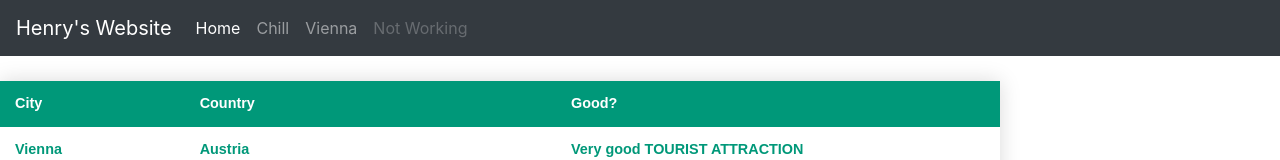
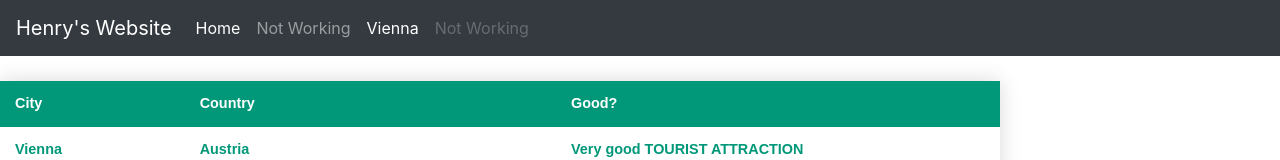
Before and after one commit to Canttuchdiz/vienna-site, a plain HTML site: page index.html in a window 1280 px wide. Shown: the top 160 px of the page. Drawn offline with nearby package versions, Linux system fonts and the light colour scheme.

Commit message:
fixing navbar

```diff
--- a/index.html
+++ b/index.html
@@ -25,9 +25,9 @@
                   <a class="nav-link" href="#">Home <span class="sr-only">(current)</span></a>
                 </li>
                 <li class="nav-item">
-                  <a class="nav-link">Chill</a>
+                  <a class="nav-link">Not Working</a>
                 </li>
-                <li class="nav-item">
+                <li class="nav-item active">
                   <a class="nav-link" href="baka.html">Vienna</a>
                 </li>
                 <li class="nav-item">
```
